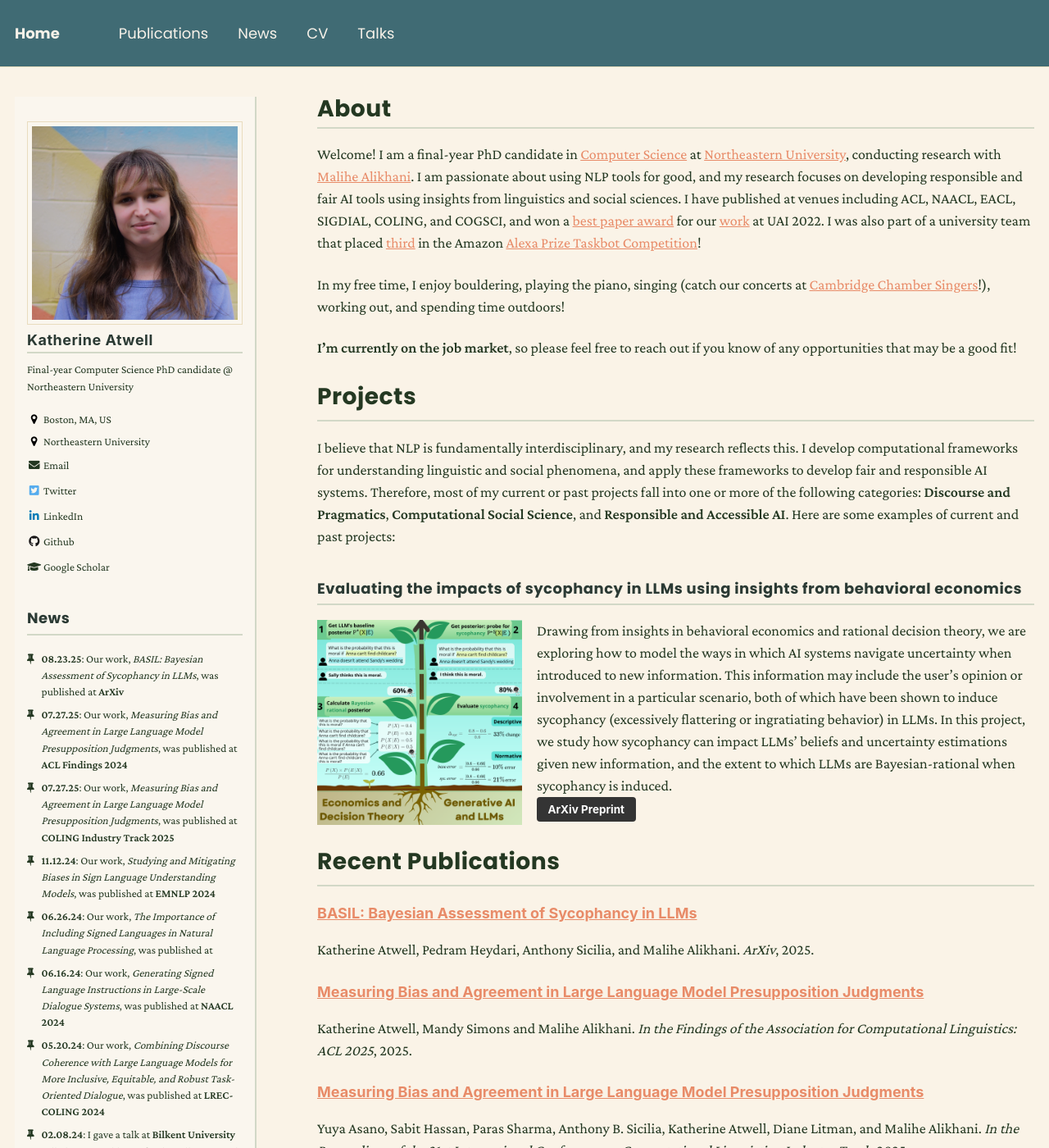
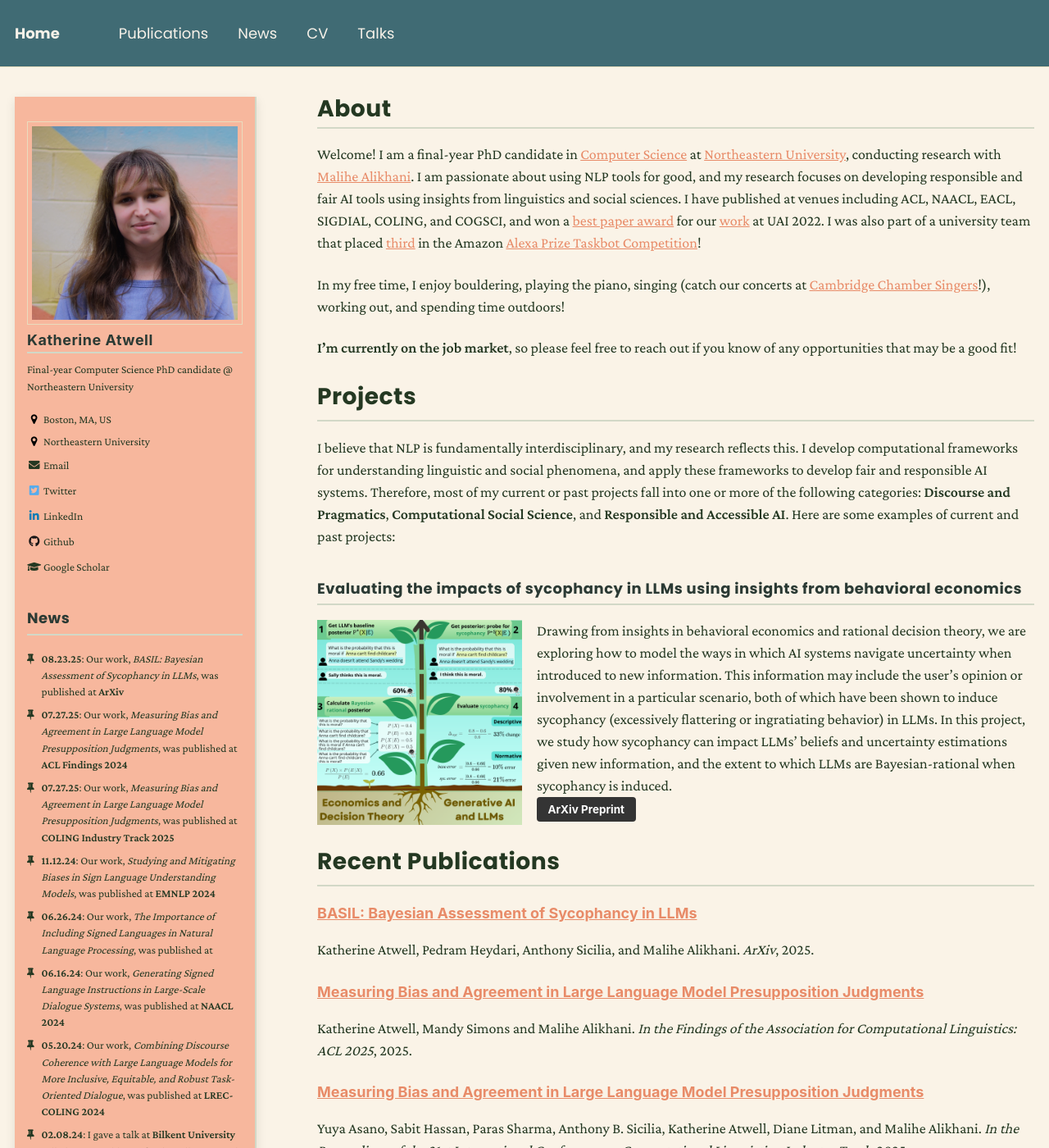
Before and after one commit to katherine-atwell/katherine-atwell.github.io, a Jekyll site: the page built from _pages/about.md, in a window 1280 px wide and 1400 px high. Shown: the whole window at 82% size. Built offline with Jekyll 4.4.1, drawn with Linux system fonts in a browser that asks for light colours; nearby versions of some CDN libraries.

Commit message:
update sidebar color

```diff
--- a/_sass/_sidebar.scss
+++ b/_sass/_sidebar.scss
@@ -13,12 +13,13 @@
   @include clearfix();
   margin-bottom: 1em;
   //padding: 25px;
-  background-color: #faf6ee;
+  background-color: #F7B79D; //#faf6ee;
   color: #243822;
   border-right: 2px solid #d2d8c7;
   padding: 30px 15px 30px 15px;
   //padding: 30px 50px 30px 50px; /* top, right, bottom, left */
   box-sizing: border-box;
+  box-shadow: 0 4px 12px rgba(0,0,0,0.1);
 
   @include breakpoint($large) {
     @include span(3 of 12);
```
